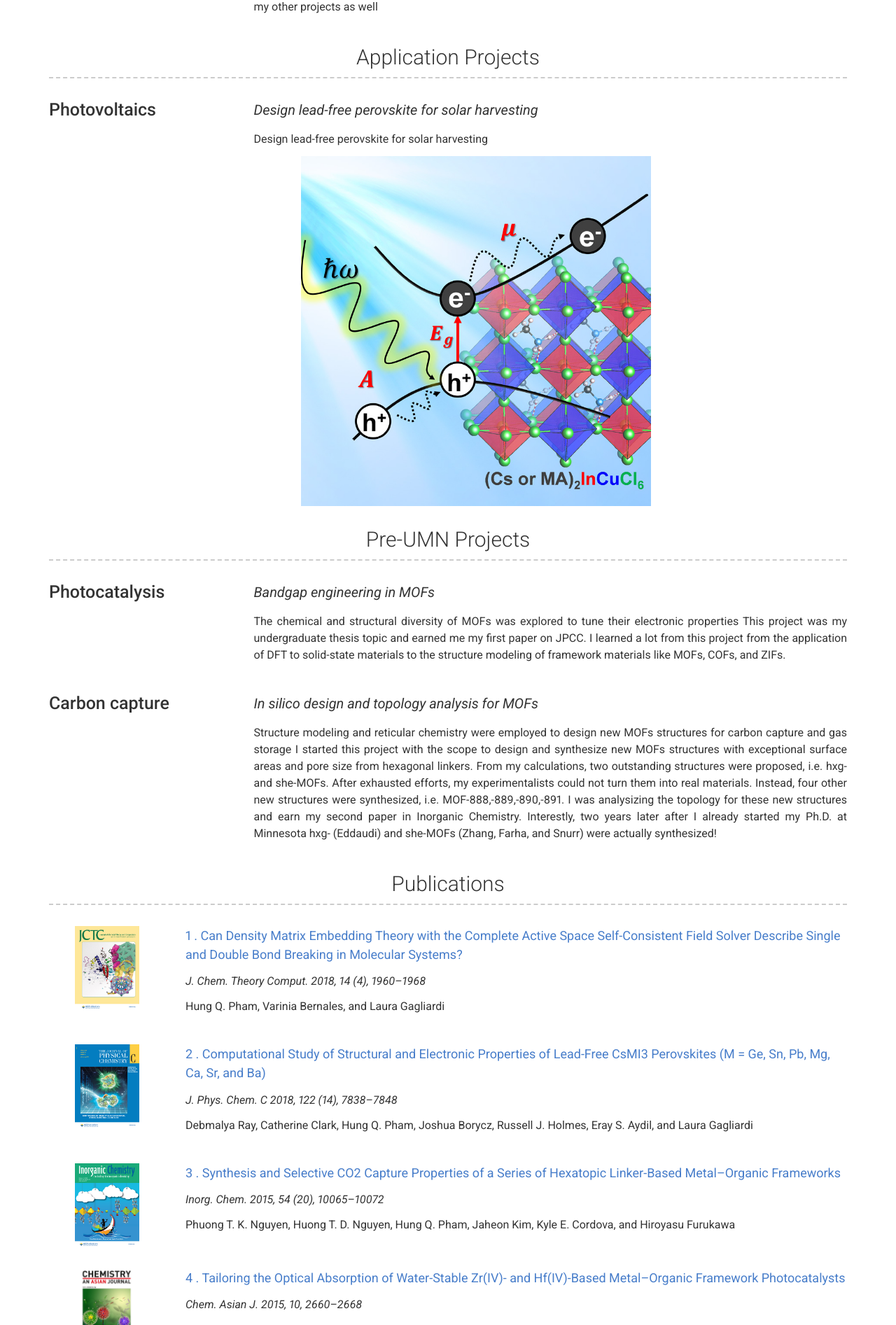
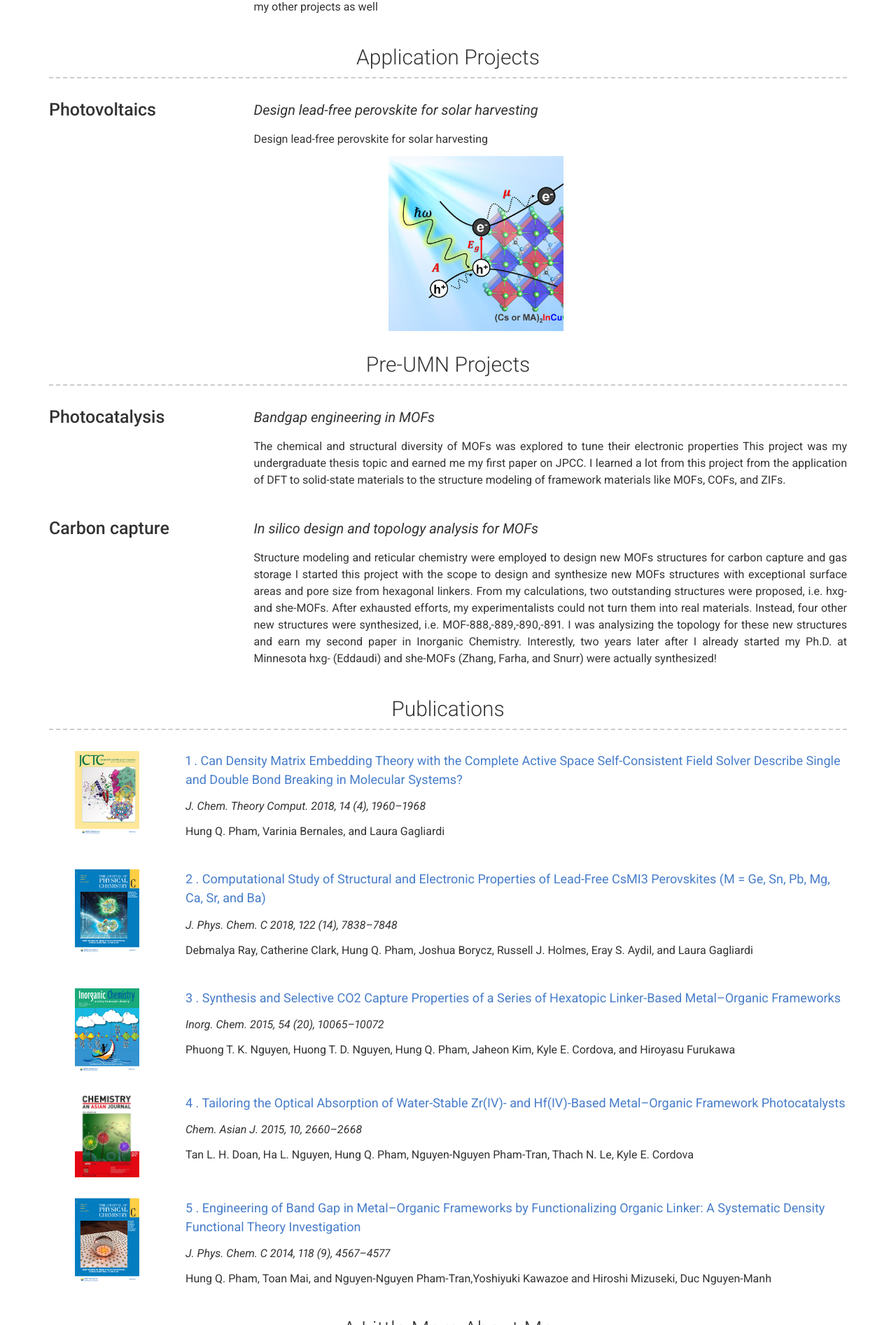
Before and after one commit to hungpham2017/hungpham2017.github.io, a Jekyll site: the page built from index.md, in a window 1280 px wide. Shown: the part 1839-3732 px from the top of the page at 70% size. Built offline with Jekyll 4.4.1, drawn with Linux system fonts in a browser that asks for light colours.

Commit message:
Pre-UMN research

```diff
--- a/_sass/modern-resume-theme.scss
+++ b/_sass/modern-resume-theme.scss
@@ -105,12 +105,12 @@ ul.icons a {
 }
 
 .proj-img {
-  width: 500px;
-  height: 500px;
+  width: 250px;
+  height: 250px;
   margin: 0 auto;
   display: block;
   background-size: cover;
-  background-position: center;
+  background-position: left;
   background-repeat: repeat, no-repeat;
 }
 
```
